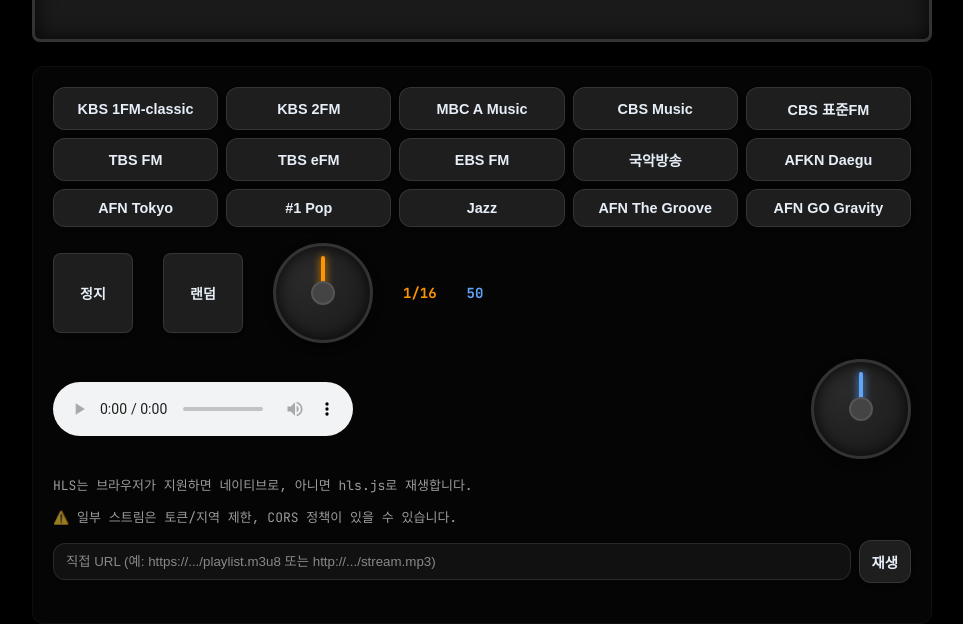
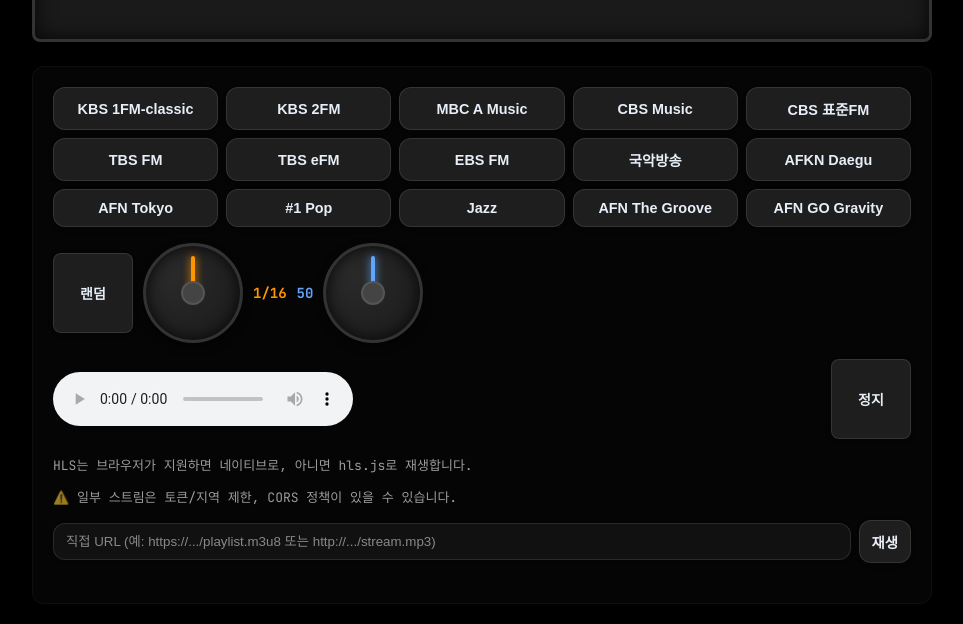
Before and after one commit to pbps77/clock, a plain HTML site: page clockradio.html in a window 1280 px wide. Shown: the part 249-873 px from the top of the page, without its empty margins (158-1121 px from the left). Drawn offline with nearby package versions, Linux system fonts and the light colour scheme.

Commit message:
Refactor button layout and adjust styles

```diff
--- a/clockradio.html
+++ b/clockradio.html
@@ -375,20 +375,21 @@
 
       <div style="display: flex; gap: 20px; align-items: center; margin-top: 16px;">
         <div class="volume-dial-container" style="margin-top: 0;">
-          <div style="display: flex; gap: 30px; align-items: center;">
-            <button id="stopBtn" style="width: 80px; height: 80px; font-size: 14px; border-radius: 8px;">정지</button>
+          <div style="display: flex; gap: 10px; align-items: center;">
+
             <button id="randomBtn" style="width: 80px; height: 80px; font-size: 14px; border-radius: 8px;">랜덤</button>
             <div class="channel-dial" id="channelDial"></div>
              <div class="channel-label" id="channelLabel">1/16</div>
              <div class="volume-level" id="volumeLevel">30</div>
+              <div class="volume-dial" id="volumeDial"></div>
           </div>
         </div>
       </div>
       <div style="display: flex; gap: 20px; align-items: center; margin-top: 16px;">
         <!-- Audio Player -->
         <audio id="player" style="width: 300PX; display: block;" controls></audio>
-         <div class="volume-dial" id="volumeDial"></div>
 
+                 <button id="stopBtn" style="width: 80px; height: 80px; font-size: 14px; border-radius: 8px;">정지</button>
       </div>
 
       <p class="tip" style="margin-top:12px">
```
